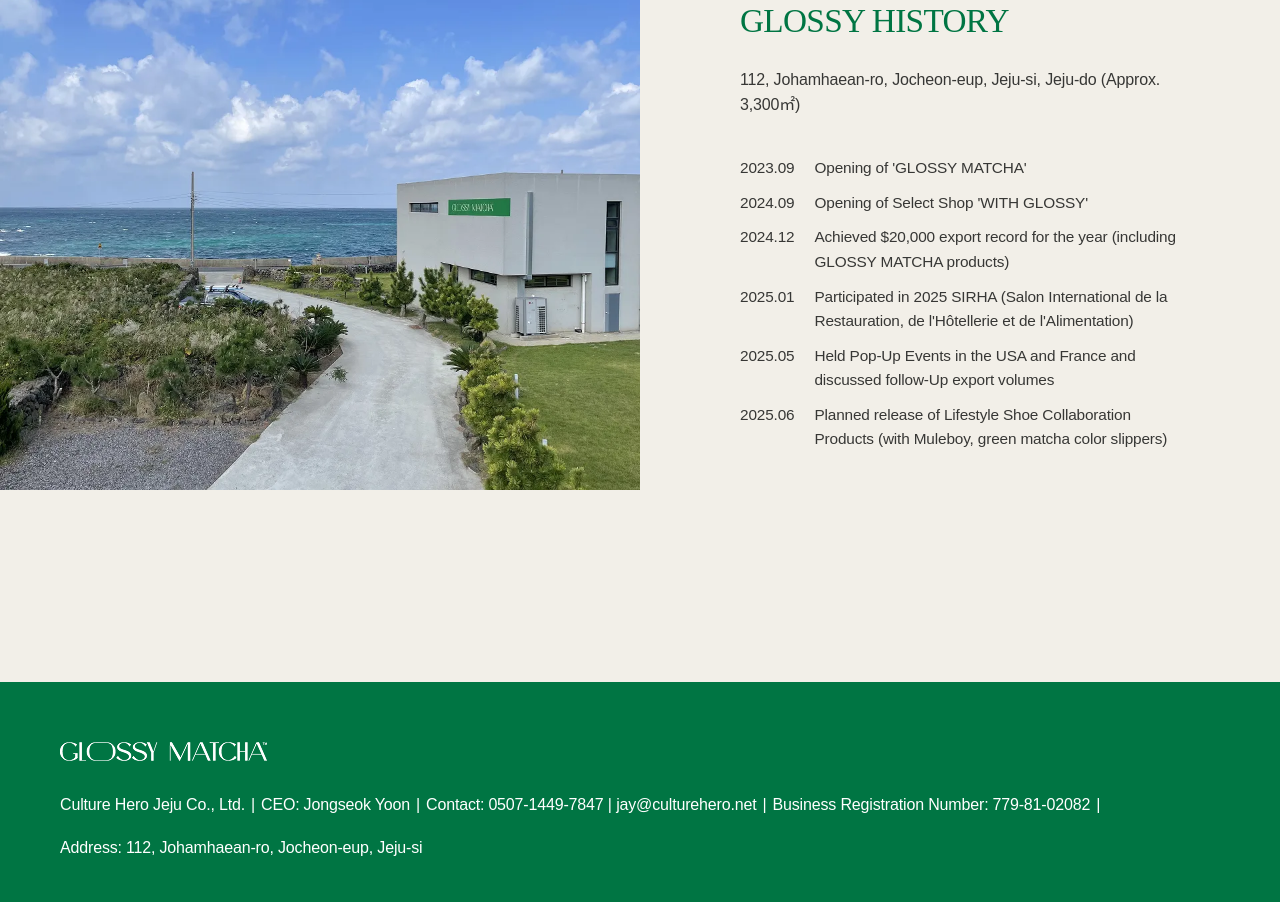
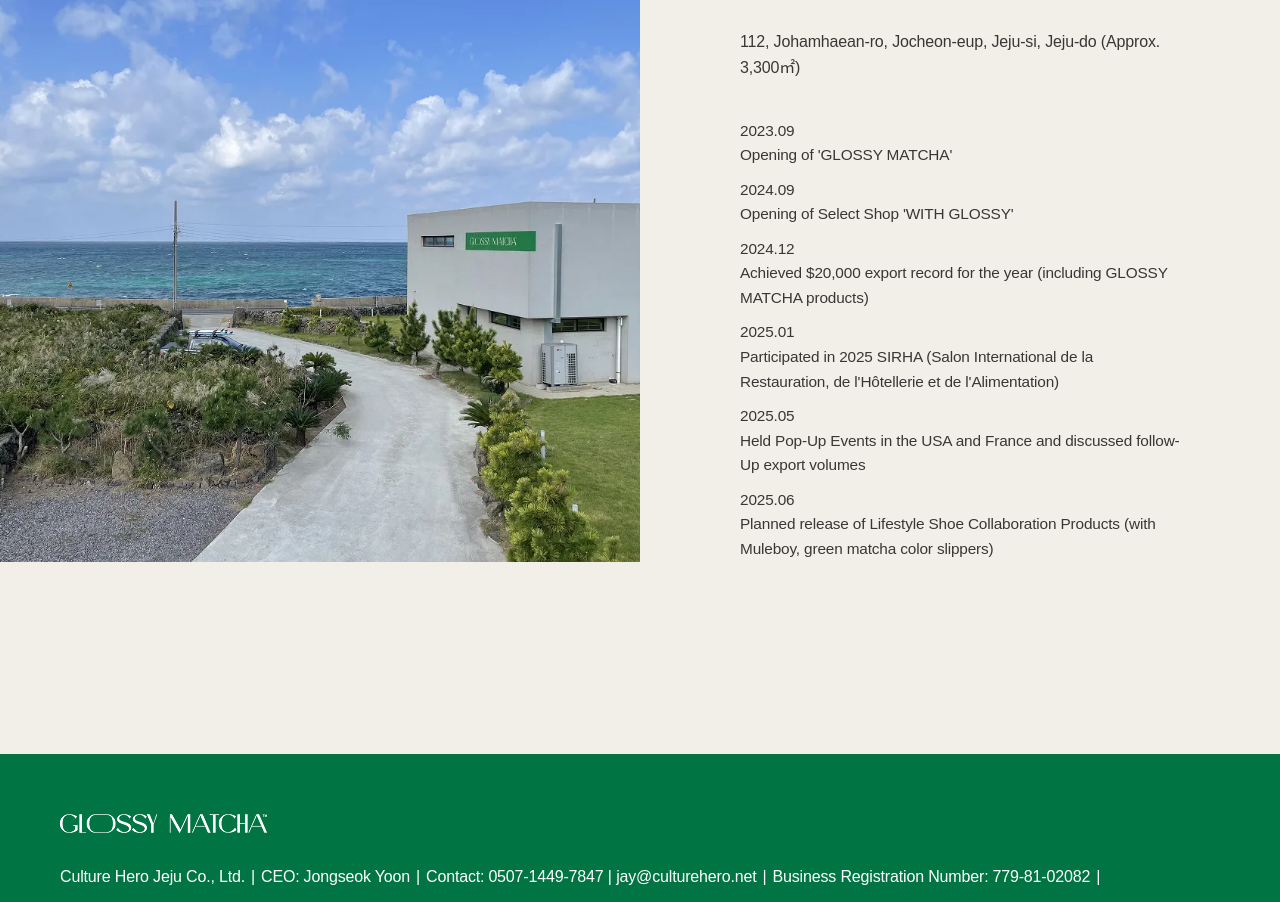
Before and after one commit to Elarin22/Glossy_Matcha, a Next.js app in the folder fe/: page /en/about in a window 1280 px wide. Shown: the part 3353-4255 px from the top of the page. Built offline with nearby package versions, Linux system fonts and the light colour scheme; a web font is replaced by a local one.

Commit message:
[FE] fix: 연혁 컴포넌트 li 구조 변경

```diff
--- a/fe/src/components/About/BrandHistory.tsx
+++ b/fe/src/components/About/BrandHistory.tsx
@@ -42,8 +42,8 @@ export default function BrandHistory() {
 
         <ul className={styles["brand-history__list"]}>
           {historyItems.map((item, index) => (
-            <FadeInUp key={item.date} delay={600 + index * 200}>
-              <li className={styles["history-item"]}>
+            <li key={index} className={styles["history-item"]}>
+              <FadeInUp delay={600 + index * 200}>
                 <time
                   className={styles["history-item__date"]}
                   dateTime={item.date.replace(".", "-")}
@@ -57,8 +57,8 @@ export default function BrandHistory() {
                     </p>
                   ))}
                 </div>
-              </li>
-            </FadeInUp>
+              </FadeInUp>
+            </li>
           ))}
         </ul>
       </div>
```
